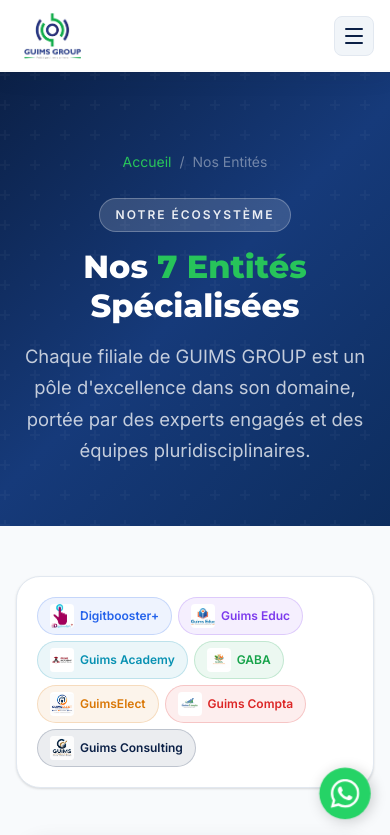
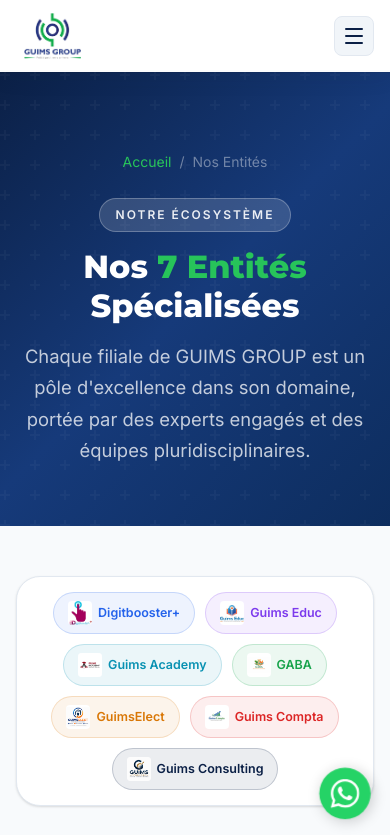
Before and after one commit to igitboosterplus/guims-group, a React (Vite) app: page /entites in a window 390 px wide. Shown: the top 835 px of the page. Built offline with nearby package versions, Linux system fonts and the light colour scheme; the HTML template or start-up script is replaced by a standard one.

Commit message:
derniere modification

```diff
--- a/src/pages/Entities.css
+++ b/src/pages/Entities.css
@@ -232,8 +232,22 @@
 }
 
 @media (max-width: 600px) {
-  .entities-quick-nav { gap: 6px; }
-  .eqn-item { padding: 6px 12px; font-size: 0.75rem; }
+  .entities-quick-nav {
+    gap: 10px;
+    justify-content: center;
+    padding: 15px 10px;
+    overflow-x: auto;
+    white-space: nowrap;
+    -webkit-overflow-scrolling: touch;
+    scrollbar-width: none;
+  }
+  .entities-quick-nav::-webkit-scrollbar { display: none; }
+
+  .eqn-item {
+    padding: 8px 14px;
+    font-size: 0.78rem;
+    flex-shrink: 0;
+  }
   .ec-body { padding: 20px; }
   .ec-header { flex-direction: column; gap: 12px; }
   .ec-icon { width: 52px; height: 52px; }
--- a/src/pages/Home.css
+++ b/src/pages/Home.css
@@ -552,5 +552,7 @@
 
 @media (max-width: 480px) {
   .entities-preview-grid { grid-template-columns: 1fr; }
-  .about-infra { grid-template-columns: repeat(3, 1fr); }
+  .about-infra { grid-template-columns: 1fr; gap: 24px; }
+  .presence-item { flex-direction: column; align-items: flex-start; gap: 4px; }
+  .presence-dot { margin-top: 6px; }
 }
```
